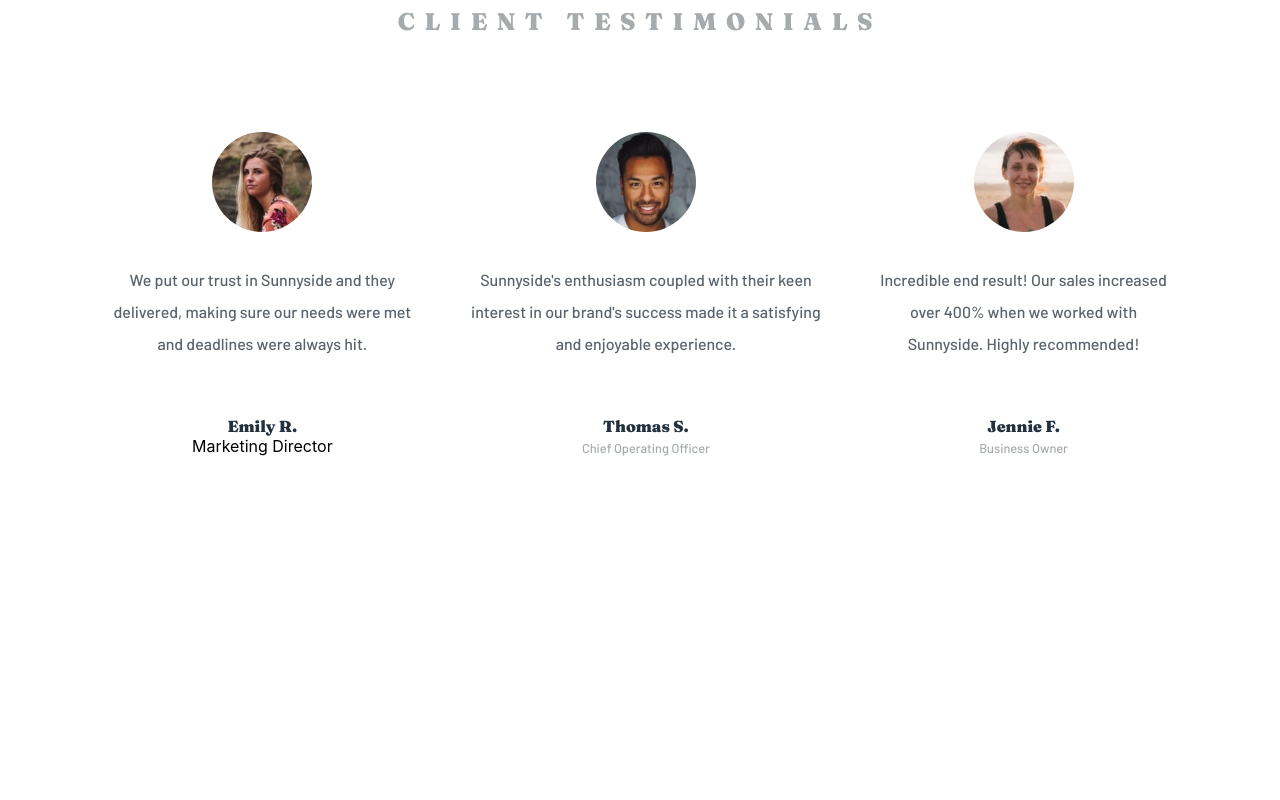
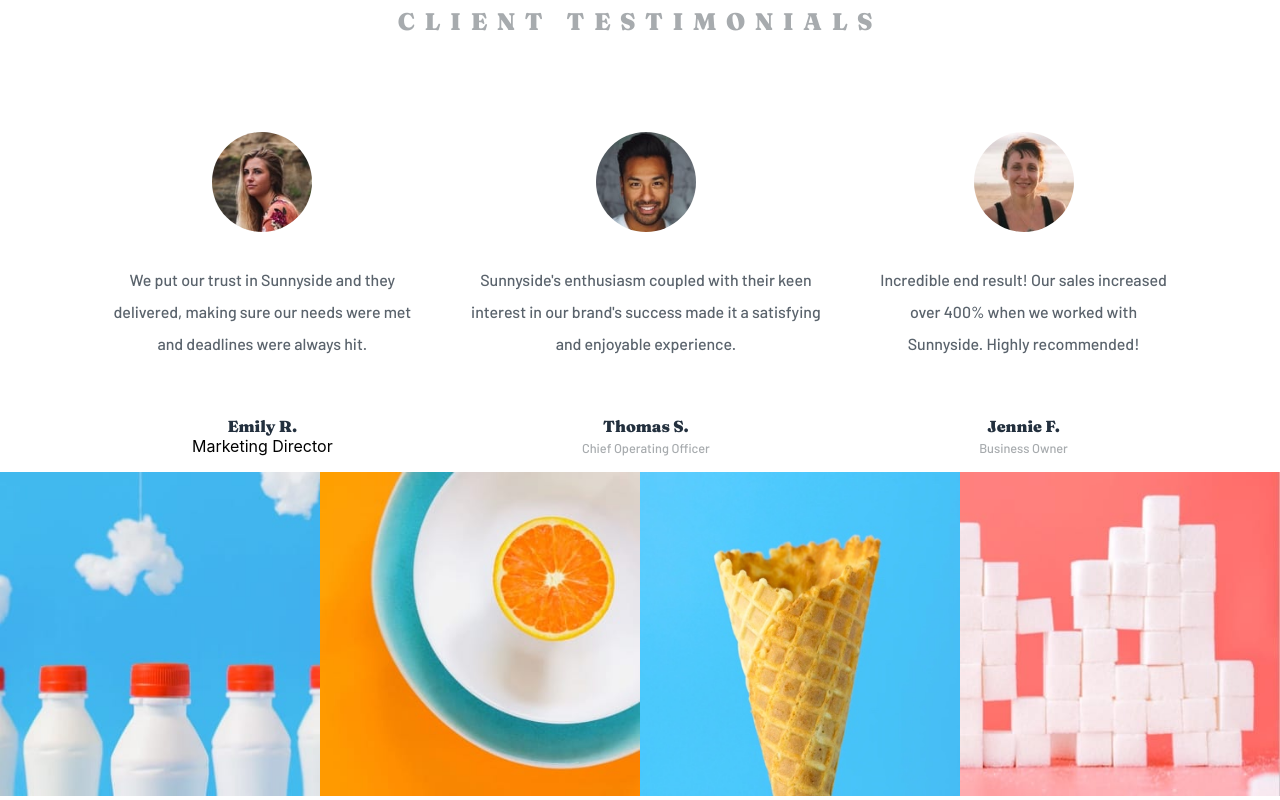
Before and after one commit to AD9-1/Sunnyside-Test, a React (Create React App) app: page / in a window 1280 px wide. Shown: the part 2105-2905 px from the top of the page. Before the commit the page ends 2577 px from the top, so only its background shows below. Built offline with nearby package versions, Linux system fonts and the light colour scheme.

Commit message:
gallery component

```diff
--- a/src/App.js
+++ b/src/App.js
@@ -3,6 +3,7 @@
 import Hero from "./components/Hero/Hero";
 import Navbar from "./components/Navbar/Navbar";
 import Feedback from "./components/Feedback/Feedback";
+import Gallery from "./components/Gallery/Gallery";
 
 function App() {
   return (
@@ -14,6 +15,7 @@
       </div>
       <Banner />
       <Feedback />
+      <Gallery />
     </>
   );
 }
--- /dev/null
+++ b/src/components/Gallery/Gallery.jsx
@@ -0,0 +1,43 @@
+import React from "react";
+import "./Gallery.scss";
+import Imagebottles from "../../assets/mobile/image-gallery-milkbottles.jpg";
+import Imageorange from "../../assets/mobile/image-gallery-orange.jpg";
+import Imagecone from "../../assets/mobile/image-gallery-cone.jpg";
+import Imagesugarcubes from "../../assets/mobile/image-gallery-sugar-cubes.jpg";
+
+const Gallery = () => {
+  return (
+    <div className="Gallery">
+      <div className="Gallery__pics">
+        <div>
+          <img
+            className="Gallery__images"
+            src={Imagebottles}
+            alt="milk bottles"
+          />
+        </div>
+        <div>
+          <img className="Gallery__images" src={Imageorange} alt="oranges" />
+        </div>{" "}
+      </div>
+      <div className="Gallery__pics">
+        <div>
+          <img
+            className="Gallery__images"
+            src={Imagecone}
+            alt="ice cream cone"
+          />
+        </div>
+        <div>
+          <img
+            className="Gallery__images"
+            src={Imagesugarcubes}
+            alt="sugar cubes"
+          />
+        </div>{" "}
+      </div>
+    </div>
+  );
+};
+
+export default Gallery;
--- /dev/null
+++ b/src/components/Gallery/Gallery.scss
@@ -0,0 +1,19 @@
+@use "../../styles/partials/variables" as *;
+@use "../../styles/partials/mixins" as *;
+@use "../../styles/global.scss" as *;
+
+.Gallery {
+  display: flex;
+
+  @include mobile {
+    flex-direction: column;
+  }
+
+  &__images {
+    height: 100%;
+    width: 100%;
+  }
+  &__pics {
+    display: flex;
+  }
+}
```
